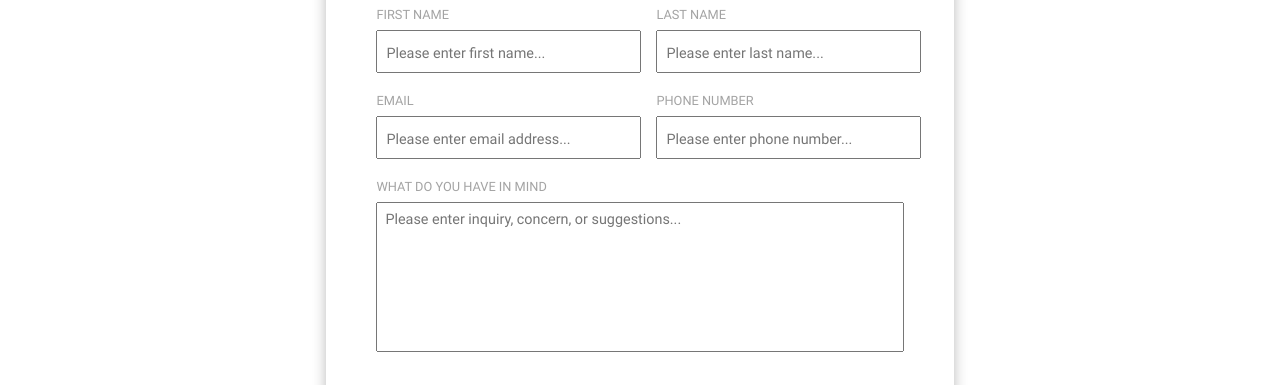
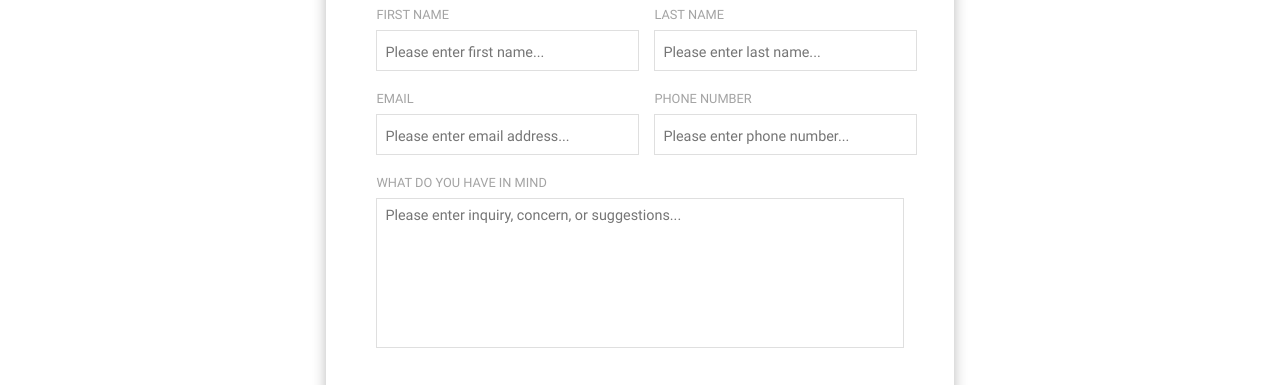
Before and after one commit to markbien/Restaurant-Page, a website built with webpack: page src/template.html in a window 1280 px wide. Shown: the part 365-750 px from the top of the page. Built offline with nearby package versions, Linux system fonts and the light colour scheme.

Commit message:
Change border color to rgba(97, 97, 97, 0.204)

```diff
--- a/src/style.css
+++ b/src/style.css
@@ -220,6 +220,7 @@ footer img {
 .contact-us-container textarea {
   padding: 8px;
   font-size: 1.2rem;
+  border: 1px solid rgba(97, 97, 97, 0.204);
 }
 
 .contact-us-container input::placeholder,
```
